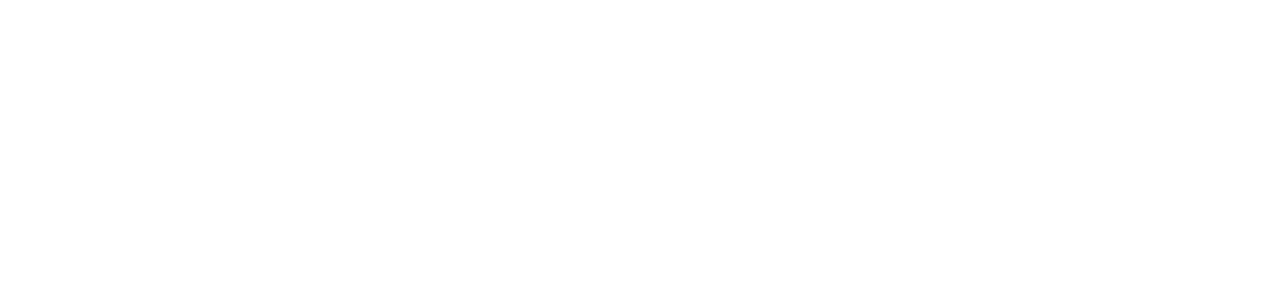
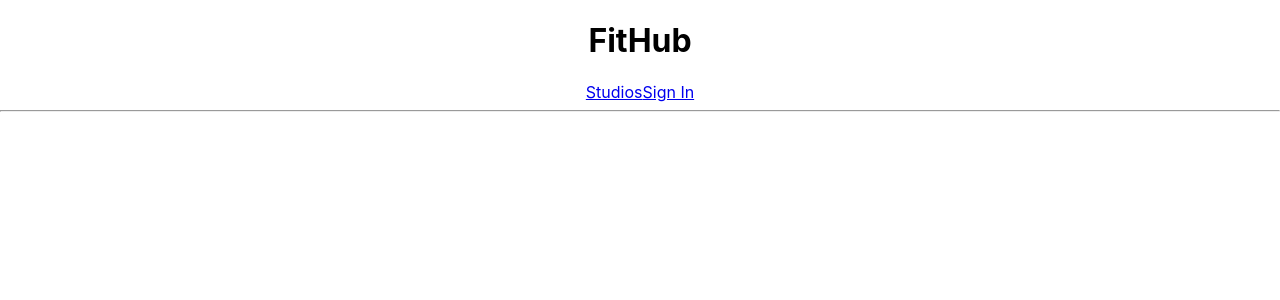
Before and after one commit to rararamberg/fithub, a React (Create React App) app in the folder client/: page / in a window 1280 px wide. Shown: the top 300 px of the page. Built offline with nearby package versions, Linux system fonts and the light colour scheme.

Commit message:
header made. imported into layout. layout imported into app.js

```diff
--- a/client/src/App.js
+++ b/client/src/App.js
@@ -1,7 +1,19 @@
 import "./App.css";
+import Layout from "./components/Layout";
+import { Switch, Route } from "react-router-dom";
 
 function App() {
-  return <div className="App"></div>;
+  return (
+    <div className="App">
+      <Layout>
+        <Switch>
+          <Route path="/signin">
+            <h3>This is login</h3>
+          </Route>
+        </Switch>
+      </Layout>
+    </div>
+  );
 }
 
 export default App;
--- a/client/src/components/Header.jsx
+++ b/client/src/components/Header.jsx
@@ -0,0 +1,16 @@
+import { Link } from "react-router-dom";
+
+function Header() {
+  return (
+    <header>
+      <h1>FitHub</h1>
+      <nav>
+        <Link to="/studios">Studios</Link>
+        <Link to="/signin">Sign In</Link>
+      </nav>
+      <hr />
+    </header>
+  );
+}
+
+export default Header;
--- a/client/src/components/Layout.jsx
+++ b/client/src/components/Layout.jsx
@@ -1,5 +1,12 @@
-function Layout() {
-  return <div></div>;
+import Header from "./Header";
+
+function Layout(props) {
+  return (
+    <div>
+      <Header />
+      {props.children}
+    </div>
+  );
 }
 
 export default Layout;
```
